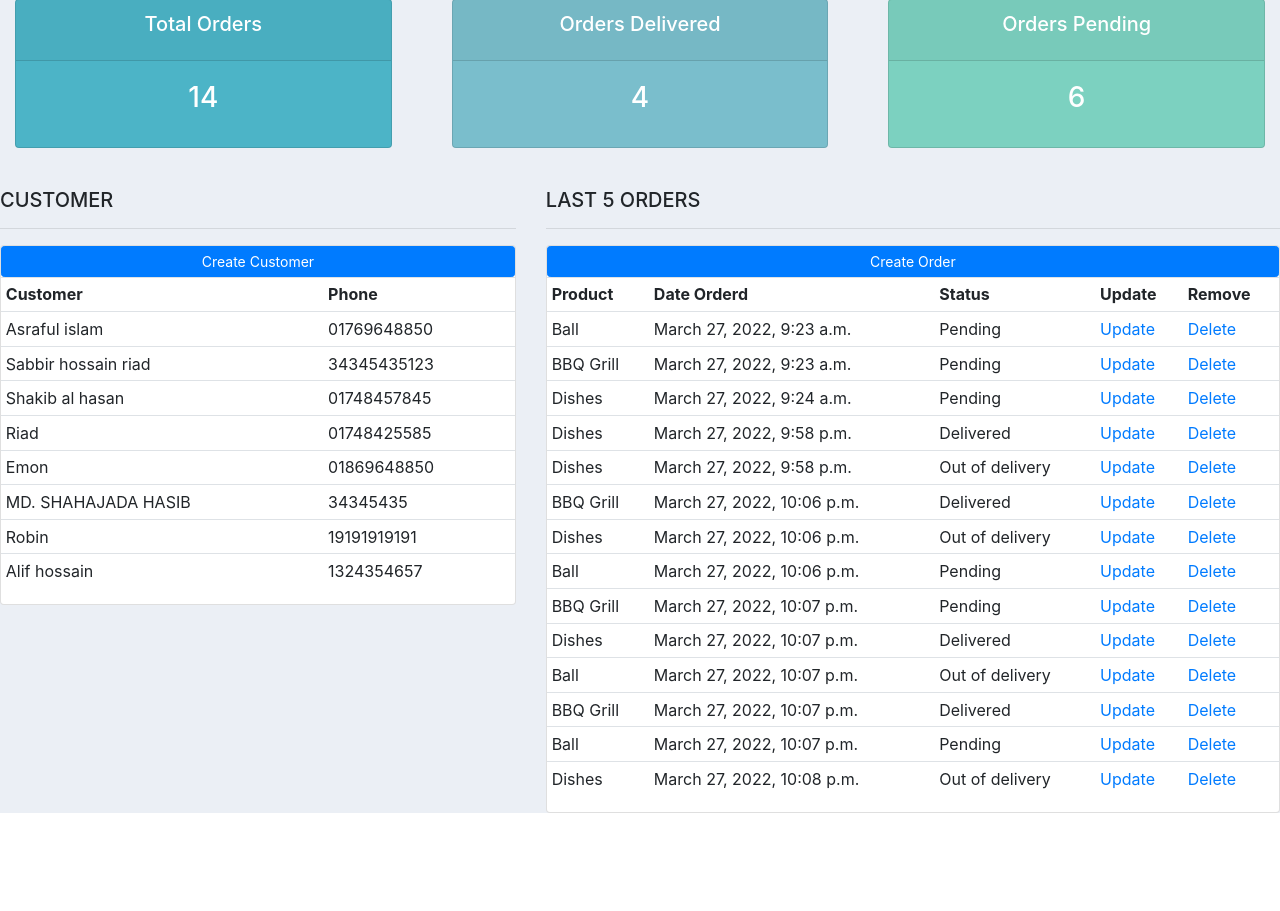
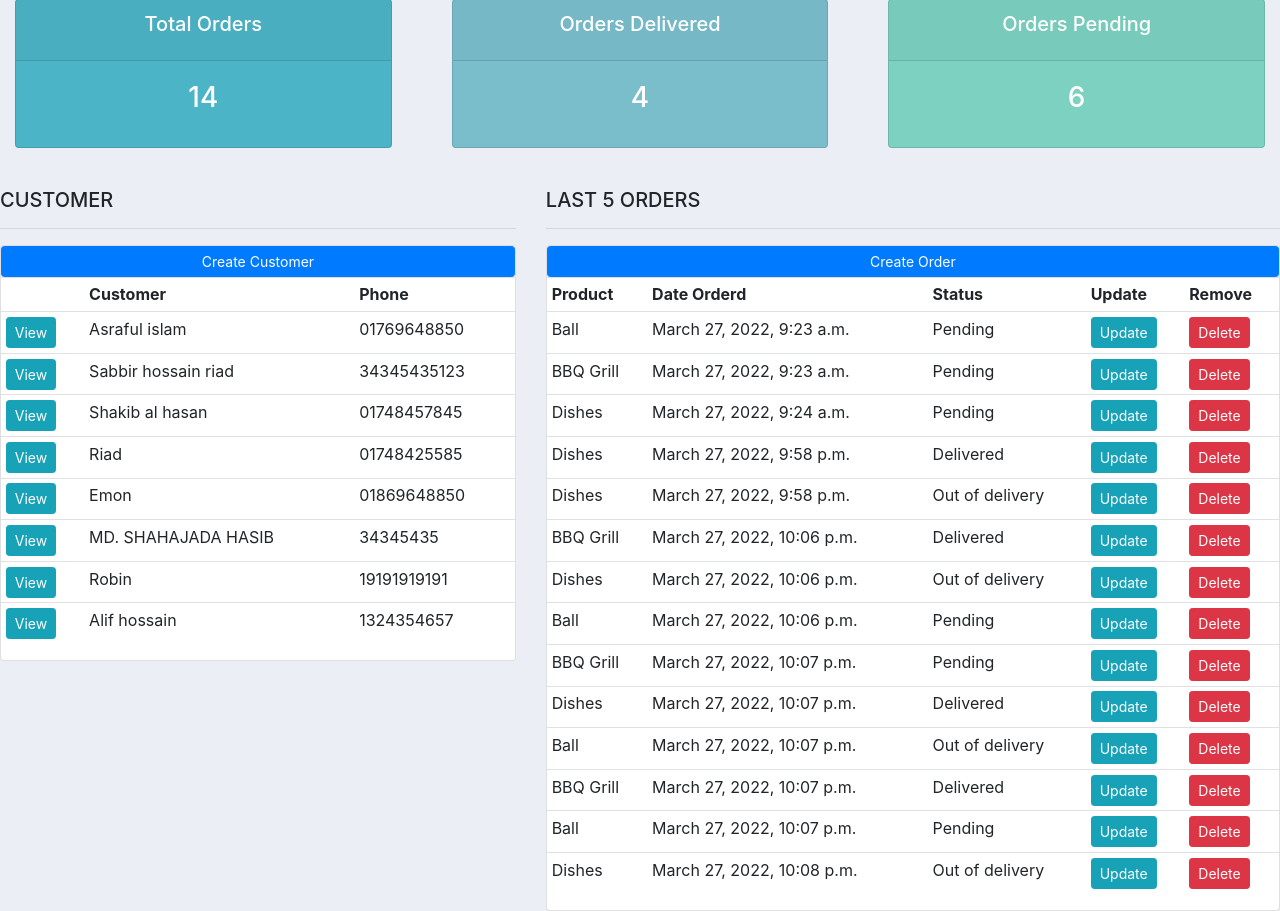
Before and after one commit to Shahajadahasib/Data-Base-Django, a Django app: page / in a window 1280 px wide. Shown: the part 114-1025 px from the top of the page. Before the commit the page ends 927 px from the top, so only its background shows below. Run offline with Django 3.2, Linux system fonts and the light colour scheme; data comes from the database, SQL or seed files in the repository.

Commit message:
orderform

```diff
--- a/accounts/templates/accounts/dashboard.html
+++ b/accounts/templates/accounts/dashboard.html
@@ -8,17 +8,15 @@
             <a class="btn btn-primary btn-sm btn-block" href="">Create Customer</a>
             <table class="table table-sm">
                 <tr>
+                    <th></th>
                     <th>Customer</th>
                     <th>Phone</th>
                 </tr>
                 {% for i in customers %}
                 <tr>
-                    <td>
-                        {{i.name}}
-                    </td>
-                    <td>
-                        {{i.phone}}
-                    </td>
+                    <td><a class="btn btn-sm btn-info" href="{% url  'customer' i.id%}">View</a></td>
+                    <td>{{i.name}}</td>
+                    <td>{{i.phone}}</td>
                 </tr>
                 {% endfor %}
             </table>
@@ -28,7 +26,7 @@
         <h5>LAST 5 ORDERS</h5>
         <hr />
         <div class="card" card-body>
-            <a class="btn btn-primary btn-sm btn-block" href="">Create Order</a>
+            <a class="btn btn-primary btn-sm btn-block" href="{% url 'create_order'%}">Create Order</a>
             <table class="table table-sm">
                 <tr>
                     <th>Product</th>
@@ -44,16 +42,13 @@
                     <td>{{i.date_created}}</td>
                     <td>{{i.status}}</td>
                     <td>
-                        <a href="">Update</a>
+                        <a class="btn btn-sm btn-info" href="">Update</a>
                     </td>
                     <td>
-                        <a href="">Delete</a>
+                        <a class="btn btn-sm btn-danger" href="">Delete</a>
                     </td>
-
-
                 </tr>
                 {% endfor %}
-
             </table>
         </div>
     </div>
--- a/accounts/templates/accounts/navbar.html
+++ b/accounts/templates/accounts/navbar.html
@@ -1,16 +1,24 @@
 {% load static %}
 <nav class="navbar navbar-expand-lg navbar-dark bg-dark">
-    <img class="logo-image" src="{% static 'images/logo.png' %}">
-    <button class="navbar-toggler" type="button" data-toggle="collapse" data-target="#navbarNav" aria-controls="navbarNav" aria-expanded="false" aria-label="Toggle navigation">
+  <img class="logo-image" src="{% static 'images/logo.png' %}" />
+  <button
+    class="navbar-toggler"
+    type="button"
+    data-toggle="collapse"
+    data-target="#navbarNav"
+    aria-controls="navbarNav"
+    aria-expanded="false"
+    aria-label="Toggle navigation"
+  >
     <span class="navbar-toggler-icon"></span>
   </button>
   <div class="collapse navbar-collapse" id="navbarNav">
     <ul class="navbar-nav">
       <li class="nav-item active">
-                <a class="nav-link" href="#">Dashboard</a>
+        <a class="nav-link" href="{% url  'home'%}">Dashboard</a>
       </li>
       <li class="nav-item">
-                <a class="nav-link" href="#">Products</a>
+        <a class="nav-link" href="{% url  'products'%}">Products</a>
       </li>
     </ul>
   </div>
--- a/accounts/urls.py
+++ b/accounts/urls.py
@@ -3,7 +3,8 @@ from . import views
 
 
 urlpatterns = [
-    path('', views.home),
-    path('customer/<str:pk_test>/', views.customer),
-    path('products/', views.products),
+    path('', views.home, name="home"),
+    path('products/', views.products, name="products"),
+    path('customer/<str:pk_test>/', views.customer, name="customer"),
+    path('create_order/', views.createOrder, name="create_order")
 ]
--- a/accounts/views.py
+++ b/accounts/views.py
@@ -1,6 +1,7 @@
 from django.shortcuts import render
 from django.http import HttpResponse
 from .models import*
+from .forms import *
 
 
 def home(request):
@@ -36,3 +37,10 @@ def customer(request, pk_test):
     context = {'customer': customer,
                'orders': orders, 'order_count': order_count}
     return render(request, 'accounts/customer.html', context)
+
+
+def createOrder(request):
+    form = OrderForm
+    context = {'form': form}
+
+    return render(request, "accounts/order_form.html", context)
```
Also changed, not shown: accounts/forms.py (added, +9 -0 lines), accounts/templates/accounts/order_form.html (added, +8 -0 lines). Lines whose indentation alone changed are shown as unchanged.
